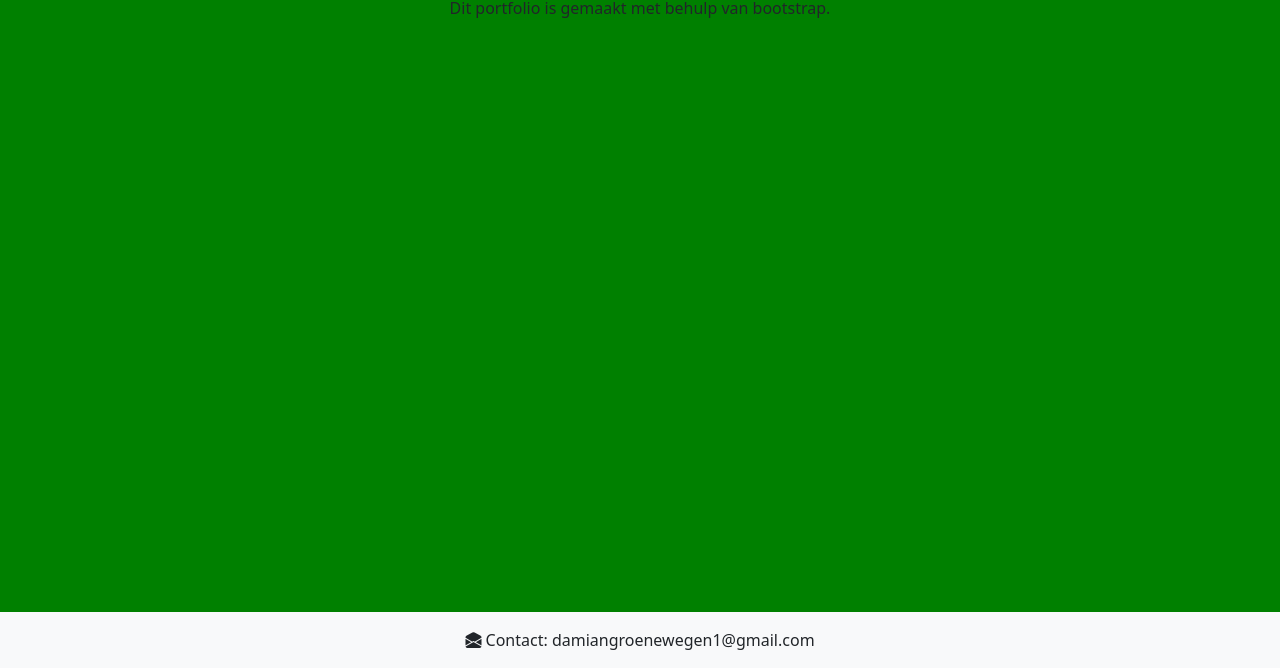
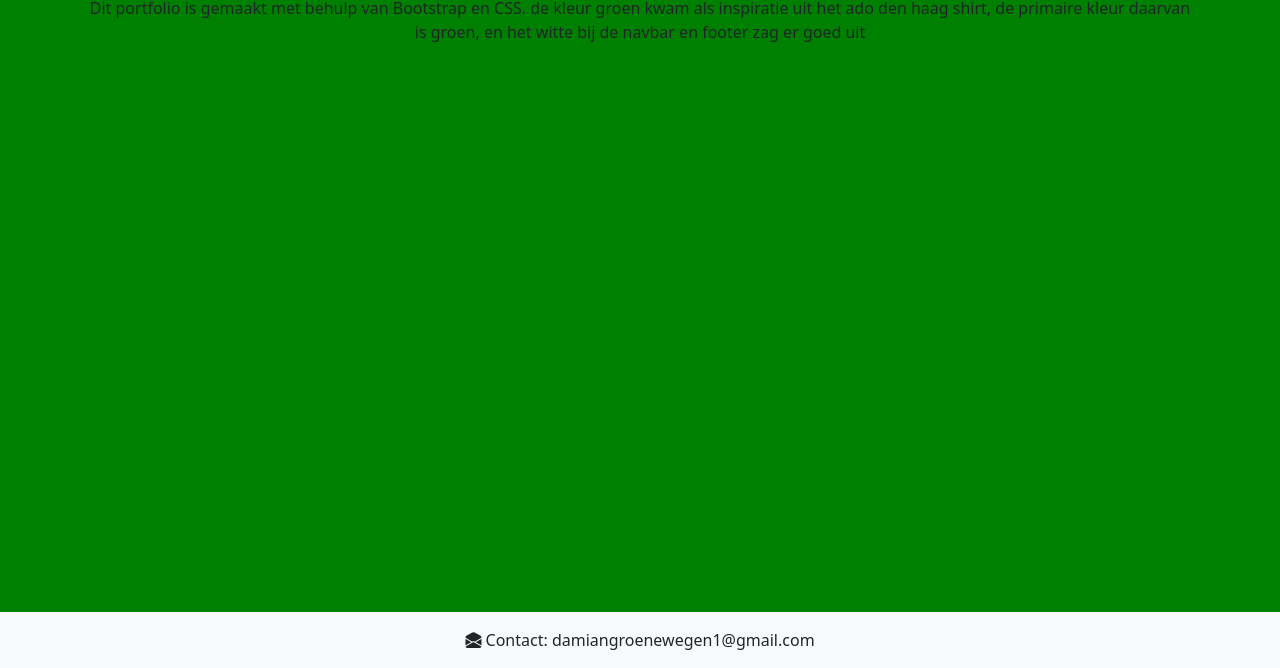
Before and after one commit to dgroenewegen2612/dgroenewegen2612.github.io, a plain HTML site: page about-portfolio.html in a window 1280 px wide. Shown: the part 132-800 px from the top of the page. Drawn offline with nearby package versions, Linux system fonts and the light colour scheme.

Commit message:
omsschrijving dit protfolio geupdatet

```diff
--- a/about-portfolio.html
+++ b/about-portfolio.html
@@ -68,7 +68,8 @@
             <h1>
                Over dit portfolio
             </h1>
-            <p>Dit portfolio is gemaakt met behulp van bootstrap. </p>
+            <p>Dit portfolio is gemaakt met behulp van Bootstrap en CSS.
+              de kleur groen kwam als inspiratie uit het ado den haag shirt, de primaire kleur daarvan is groen, en het witte bij de navbar en footer zag er goed uit </p>
         </div>
     </div>
 
```
